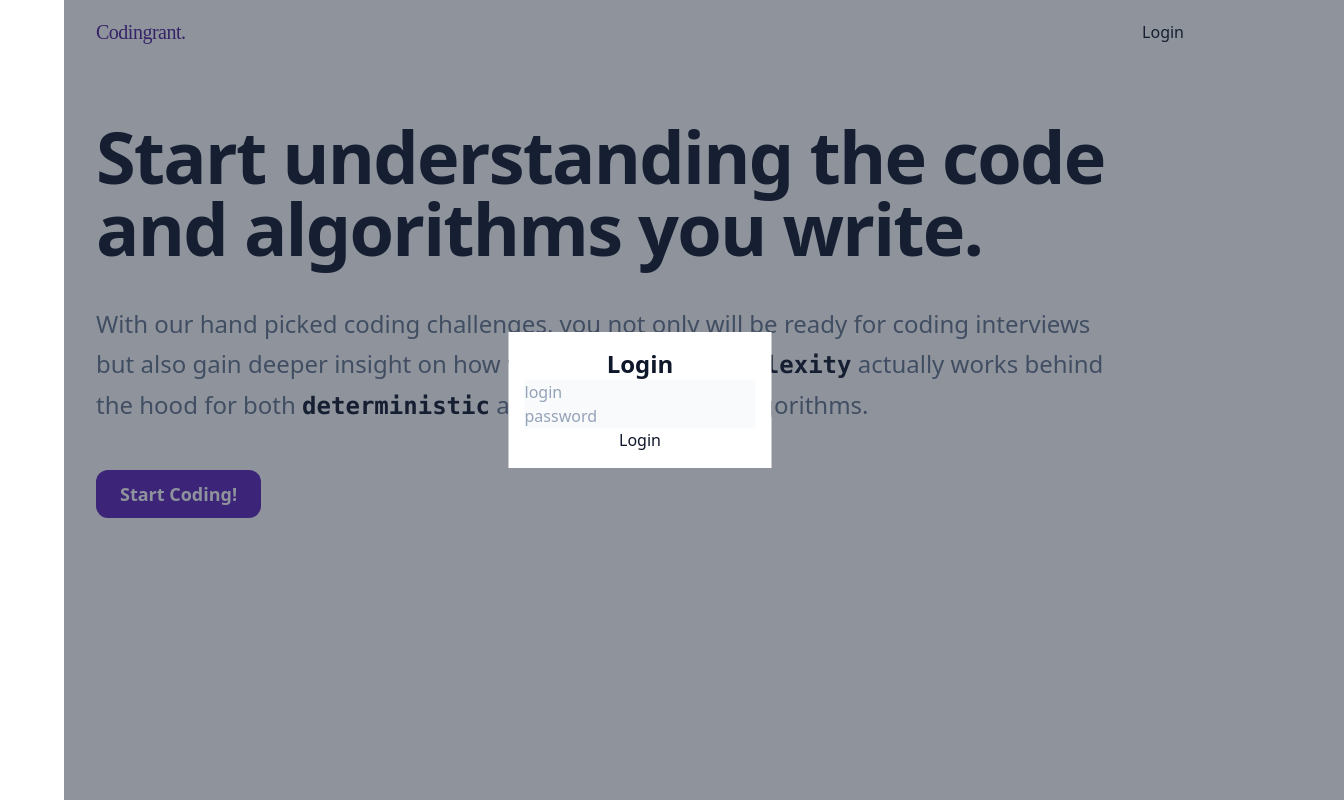
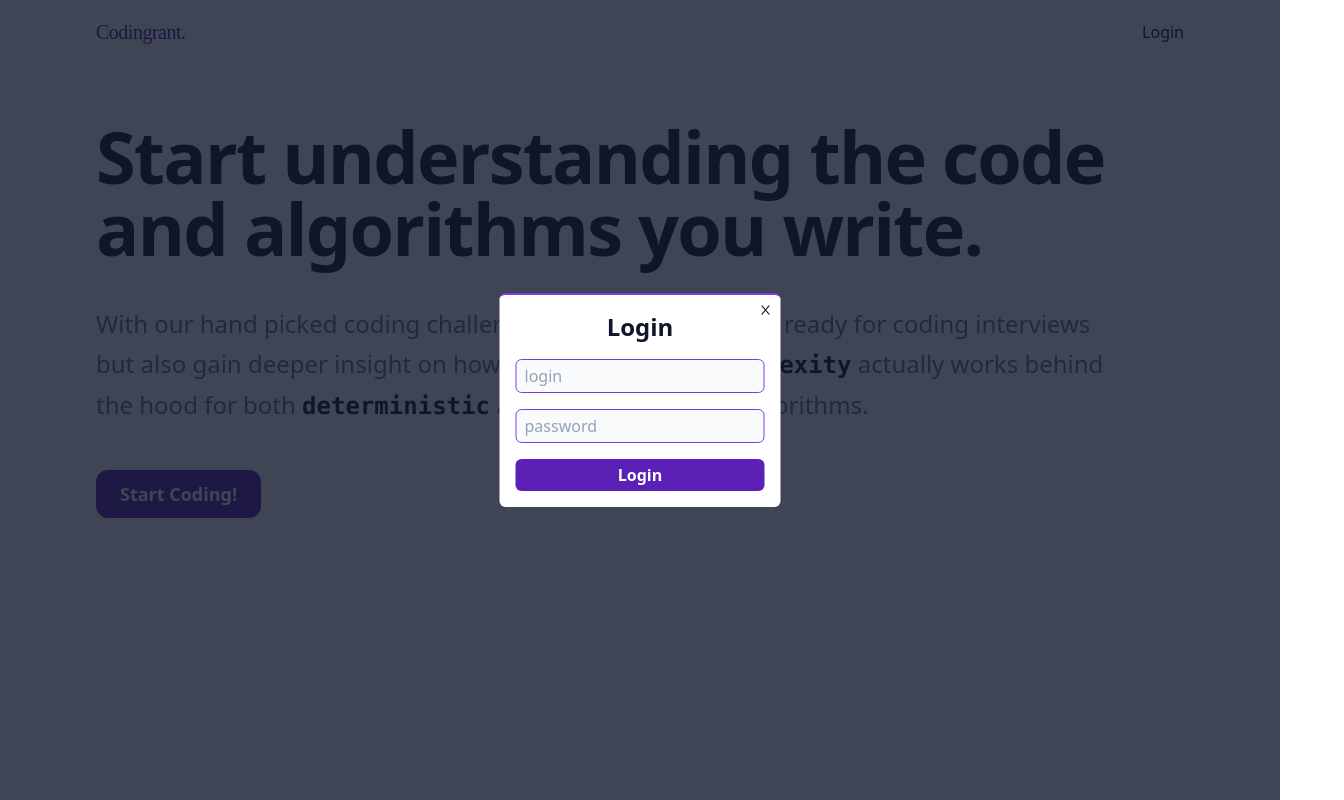
Before and after one commit to pawanbhatta178/Coding_Rant_Final, a React (Create React App) app: page / in a window 1280 px wide. Both pictures are taken after a click on the button "Login". Shown: the top 800 px of the page, 1344 px wide, since content can reach past the window. Built offline with nearby package versions, Linux system fonts and the light colour scheme; no server answers; a web font is replaced by a local one.

Commit message:
Styled Signin

```diff
--- /dev/null
+++ b/src/components/Form/Input.js
@@ -0,0 +1,14 @@
+import React from "react";
+
+const Input = ({ className, ...props }) => {
+  return (
+    <div className="mt-4">
+      <input
+        className={`${className} w-full border border-accent focus:outline-none focus:ring-1 focus:ring-purple-600 focus:ring-opacity-50 rounded-md px-2 py-1`}
+        {...props}
+      />
+    </div>
+  );
+};
+
+export default Input;
--- /dev/null
+++ b/src/components/Form/PrimaryButton.js
@@ -0,0 +1,16 @@
+import React from "react";
+
+const PrimaryButton = ({ children, ...props }) => {
+  return (
+    <div className=" flex flex-col w-full pt-4 ">
+      <button
+        {...props}
+        className="py-1 px-6  bg-accent text-white rounded-md font-semibold text-md leading-6 w-full"
+      >
+        {children}
+      </button>
+    </div>
+  );
+};
+
+export default PrimaryButton;
--- a/src/components/Login/Login.js
+++ b/src/components/Login/Login.js
@@ -1,31 +1,35 @@
 import React from "react";
 import Modal from "../Modal/Modal";
 import useLogin from "./useLogin";
+import Input from "../Form/Input";
+import PrimaryButton from "../Form/PrimaryButton";
 
 const Login = ({ show, onClose }) => {
   const { user, formState, formError, onFormChange, onFormSubmit } = useLogin();
   return (
     !user?.token && (
       <Modal show={show} onClose={onClose}>
-        <div className="flex flex-col my-4 mx-4">
+        <div className="flex flex-col  ">
           <div className="font-semibold  text-2xl mx-auto">Login</div>
-          {formError.general && <div>{formError.general}</div>}
-          <input
+          {formError.general && (
+            <div className="text-xs text-red-600 mt-2">{formError.general}</div>
+          )}
+          <Input
             className="bg-secondary"
             placeholder="login"
             name="username"
             value={formState.username}
             onChange={onFormChange}
-          ></input>
-          <input
+          ></Input>
+          <Input
             className="bg-secondary"
             placeholder="password"
             name="password"
             type="password"
             value={formState.password}
             onChange={onFormChange}
-          ></input>
-          <button onClick={onFormSubmit}>Login</button>
+          ></Input>
+          <PrimaryButton onClick={onFormSubmit}>Login</PrimaryButton>
         </div>
       </Modal>
     )
--- a/src/components/Modal/Modal.js
+++ b/src/components/Modal/Modal.js
@@ -1,13 +1,20 @@
 import React from "react";
 import Overlay from "../Overlay/Overlay";
 import { useDisableBodyScroll } from "../common/useDisableBodyScroll";
+import { AiOutlineClose } from "react-icons/ai";
 
 const Modal = ({ show, onClose, children }) => {
   useDisableBodyScroll(show);
   return (
     show && (
       <>
-        <div className="z-20 absolute top-1/2 left-1/2 bg-primary text-primary transform -translate-x-1/2 -translate-y-1/2">
+        <div className="z-20 absolute top-1/2 left-1/2 bg-primary text-primary transform -translate-x-1/2 -translate-y-1/2 border-t-2 border-accent rounded-md px-4 py-4">
+          <div className="absolute top-1 right-1 hover-transition rounded-full p-1">
+            <AiOutlineClose
+              className="text-sm font-semibold cursor-pointer "
+              onClick={onClose}
+            />
+          </div>
           {children}
         </div>
         <Overlay show={show} onClick={onClose} />
--- a/src/components/Overlay/Overlay.js
+++ b/src/components/Overlay/Overlay.js
@@ -6,7 +6,7 @@ const Overlay = ({ show, onClick }) => {
   return (
     <CSSTransition in={show} timeout={400} classNames="overlay" unmountOnExit>
       <div
-        className="absolute top-0 h-screen w-screen z-0 bg-overlay"
+        className="absolute top-0 left-0 h-screen w-screen z-0 bg-overlay"
         onClick={onClick}
       ></div>
     </CSSTransition>
--- a/src/components/User/UserIcon.js
+++ b/src/components/User/UserIcon.js
@@ -11,7 +11,10 @@ const UserIcon = ({ onClick, showMenu }) => {
   return (
     <div className="relative">
       <div className="hover-transition rounded-full p-1">
-        <HiUserCircle onClick={onClick} className="text-3xl font-semibold" />
+        <HiUserCircle
+          onClick={onClick}
+          className="text-3xl font-semibold cursor-pointer"
+        />
         {console.log(data)}
       </div>
       <UserMenu show={showMenu} closeHandle={onClick} />
--- a/src/components/User/UserMenu.js
+++ b/src/components/User/UserMenu.js
@@ -21,7 +21,7 @@ const UserMenu = ({ show, closeHandle }) => {
       >
         <div className="flex flex-col items-center justify-center gap-y-8">
           <div className="flex flex-col gap-y items-center ">
-            <div className="p-1 border border-purple-700 rounded-full">
+            <div className="p-1 border border-purple-700 border-dashed rounded-full">
               <div className="h-16 w-16 rounded-full bg-primary "></div>
             </div>
             <div className="text-center font-semibold pt-2">
@@ -29,7 +29,7 @@ const UserMenu = ({ show, closeHandle }) => {
             </div>
             <div className="font-extralight text-xs opacity-80">#{data.id}</div>
           </div>
-          <div className=" flex flex-col w-full pt-4 border-t border-dashed">
+          <div className=" flex flex-col w-full pt-4 border-t  border-purple-700 border-dashed">
             <button
               onClick={onLogoutClick}
               className="py-1 px-6 sm:w-auto bg-accent text-white rounded-md font-semibold text-md leading-6 w-full"
--- a/src/index.css
+++ b/src/index.css
@@ -35,5 +35,9 @@
 }
 
 .bg-overlay {
-  @apply bg-gray-800 opacity-50;
+  @apply bg-gray-900 opacity-80;
 }
+
+.border-accent {
+  @apply border-purple-600;
+}
```
